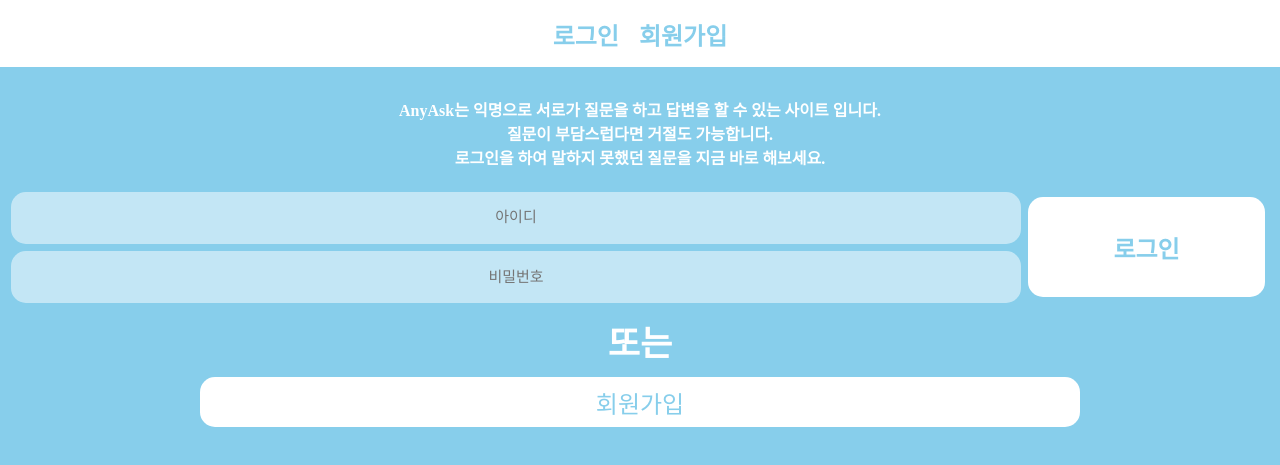
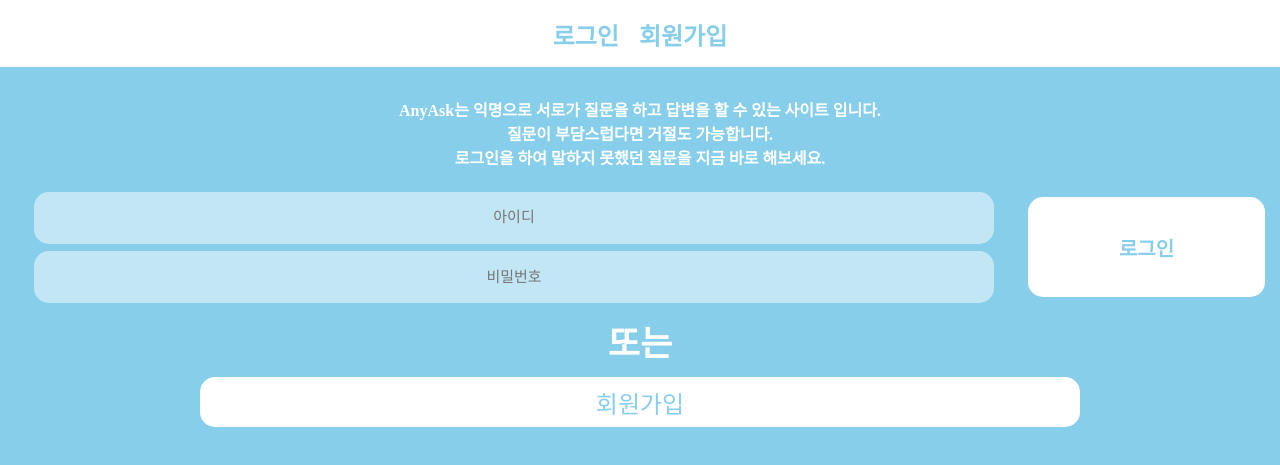
Before and after one commit to kimgtae12/Anyask, a plain HTML site: page index.html in a window 1280 px wide. Shown: the part 103-568 px from the top of the page. Drawn offline with Linux system fonts and the light colour scheme; no server answers.

Commit message:
mobile project v4

```diff
--- a/javascripts/index_function.js
+++ b/javascripts/index_function.js
@@ -77,7 +77,7 @@ $(document).ready(function () {
             '   <table style="margin:0 auto;" class="logintable">' +
             '        <tr>' +
             '             <td class="left_input"><input class="input_style" type="text" name="id" id="id" placeholder="아이디" required></td>' +
-            '             <td class="loginbutton" rowspan="2"><input class="input_button" type="button" value="로그인" onclick="login_Go()"></td>' +
+            '             <td class="loginbutton" rowspan="2"><button class="input_button" onclick="login_Go()">로그인</button></td>' +
             '       </tr>' +
             '       <tr>' +
             '             <td class="left_input"><input class="input_style" type="password" name="pw" id="pw" placeholder="비밀번호" required></td>' +
--- a/stylesheets/style_mobile.css
+++ b/stylesheets/style_mobile.css
@@ -26,12 +26,12 @@
 
     .logintable{width:100%; border-collapse: separate; border-spacing: 0 5px;}
 
-    .input_style{border-radius: 15px; background-color:rgba(255, 255, 255, 0.5); border:none; width:100%; height:50px; }
+    .input_style{border-radius: 15px; background-color:rgba(255, 255, 255, 0.5); border:none; width:95%; height:50px; }
     .input_style::placeholder{font-size:15px; text-align:center;}
     .left_input{width:80%;}
 
     .loginbutton{width:20%;}
-    .input_button{ background-color:white; margin-left:5px; font-size:24px; cursor:pointer; border-radius: 15px; border:none; color: #87ceeb; font-weight:900; width:95%; height:100px;}
+    .input_button{ background-color:white; margin-left:5px; font-size:20px; cursor:pointer; border-radius: 15px; border:none; color: #87ceeb; font-weight:900; width:95%; height:100px;}
 
     .intro{font-size:1rem; line-height: -25px;}
     /*user search_form */
```
